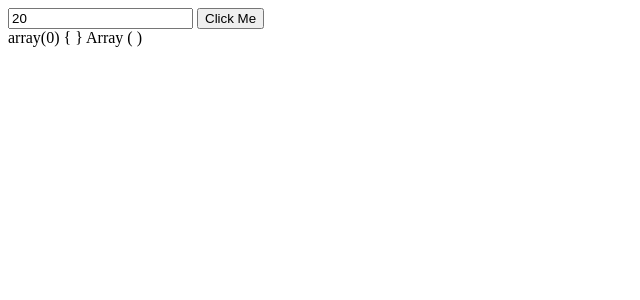
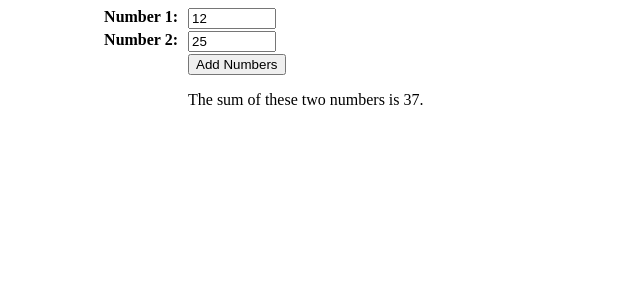
Before and after one commit to hvanrenselaar/se266-fall-2023, a PHP site: page /week1/12forms.php in a window 1280 px wide. Shown: the top 300 px of the page, without its empty margins (0-640 px from the left). Run offline with PHP 8.4, Linux system fonts and the light colour scheme.

Commit message:
Updated form example

```diff
--- a/week1/12forms.php
+++ b/week1/12forms.php
@@ -1,27 +1,100 @@
+<?php
+    if (isset($_POST['add_numbers'])) {
+        $number_1 = filter_input(INPUT_POST, 'number_1', FILTER_VALIDATE_FLOAT);
+        $number_2 = filter_input(INPUT_POST, 'number_2', FILTER_VALIDATE_FLOAT);
+
+    } else {
+        $number_1 = 12;
+        $number_2 = 25;
+    }
+    $error = "";
+    if ($number_1 == "") {
+        $error .= "<li>Number 1 must be a valid number</li>";
+    }
+    if ($number_2 == "") {
+        $error .= "<li>Number 2 must be a valid number</li>";
+    }
+
+    if ($error != "") {
+        $error = "<ul>$error</ul>";
+    }
+
+    function addNumbers ($num1, $num2) {
+        return $num1 + $num2;
+    }
+?>
+
 <!DOCTYPE html>
 <html>
     <head>
         <meta charset="UTF-8">
-        <title></title>
+        <title>Playing with Forms</title>
+        <style type="text/css">
+        .wrapper {
+                display: grid;
+                grid-template-columns: 180px 300px;
+            }
+            .label {
+                text-align: right;
+                padding-right: 10px;
+                margin-bottom: 5px;
+            }
+            label {
+            font-weight: bold;
+            }
+            input[type=text] {width: 80px;}
+            .error {color: red;}
+        </style>
     </head>
     <body>
-        <form name="test" method="post">
-            <input type="text" value="20" name="myNumber">
-            <input type="submit" value="Click Me" name="clickMe">
+
+        <?php
+            if ($error != ""):
+        ?>
+
+        <div class="error">
+            <p>Please fix the following and resubmit</p>
+
+                <?php echo $error; ?>
+
+        </div>
+        <?php
+            endif;
+        ?>
+
+        <form name="addNumbers" method="post">
+        <div class="wrapper">
+            <div class="label">
+                <label>Number 1:</label>
+            </div>
+            <div>
+                <input type="text" name="number_1" value="<?php echo $number_1; ?>" />
+            </div>
+            <div class="label">
+                <label>Number 2:</label>
+            </div>
+            <div>
+                <input type="text" name="number_2" value="<?php echo $number_2; ?>"" />
+            </div>
+            <div>
+                &nbsp;
+            </div>
+            <div>
+                <input type="submit" name="add_numbers" value="Add Numbers" />
+                <p>
+                    <?php
+                        if ($error == "") {
+                            echo "<p>The sum of these two numbers is " . addNumbers($number_1, $number_2) . ". </p>";
+                        }
+                    ?>
+                </p>
+            </div>
+
+        </div>
 
 
         </form>
-        <?php
-            var_dump ($_POST);
-            print_r ($_POST);
-            if (isset ($_POST['clickMe'])) {
-                $number = $_POST['myNumber'] + 15;
-                for ($i=0; $i<$number; $i++)
-                {
-                    echo $i . "<br />";
-                }
 
-            }
-        ?>
+
     </body>
 </html>
```
